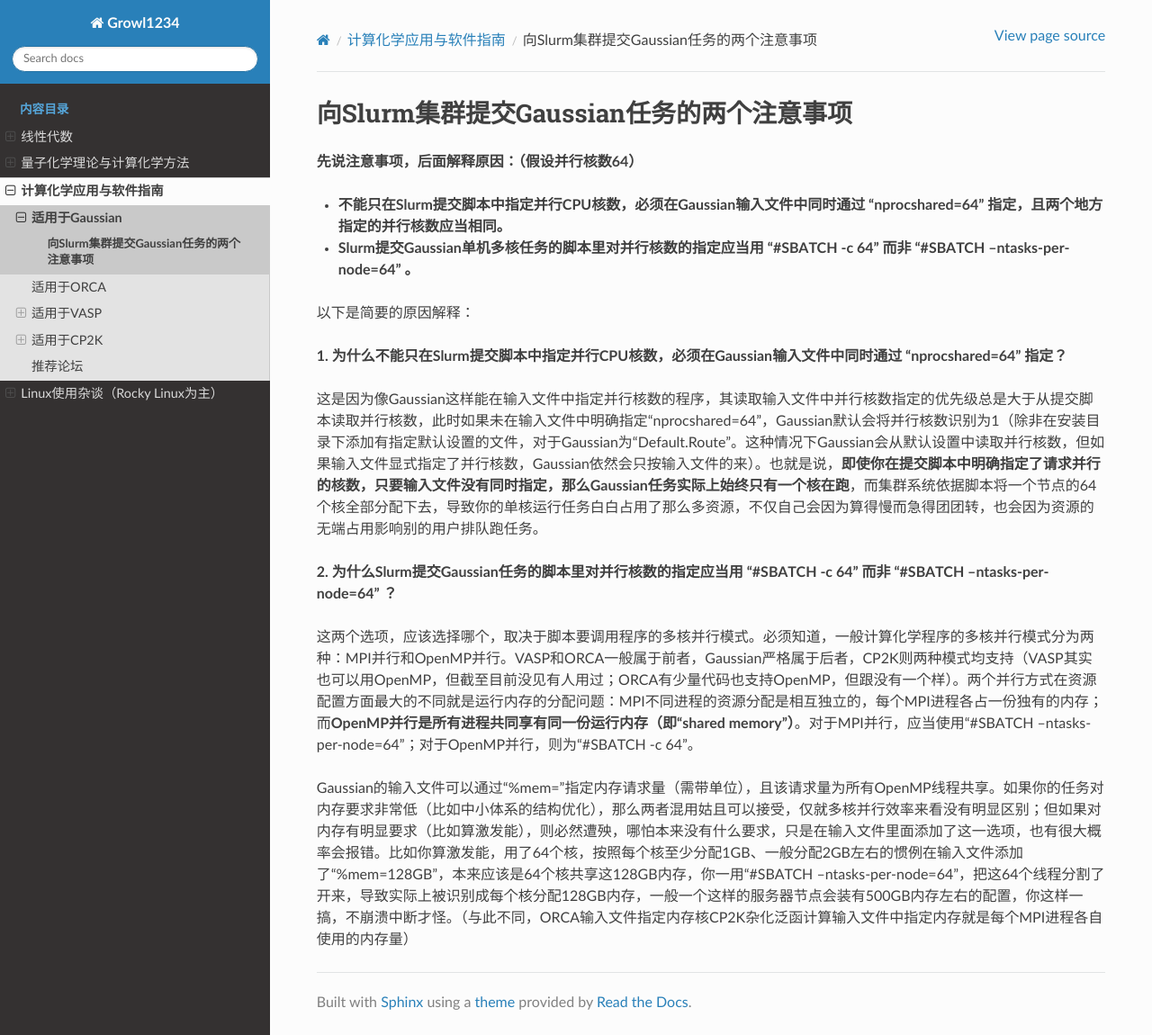
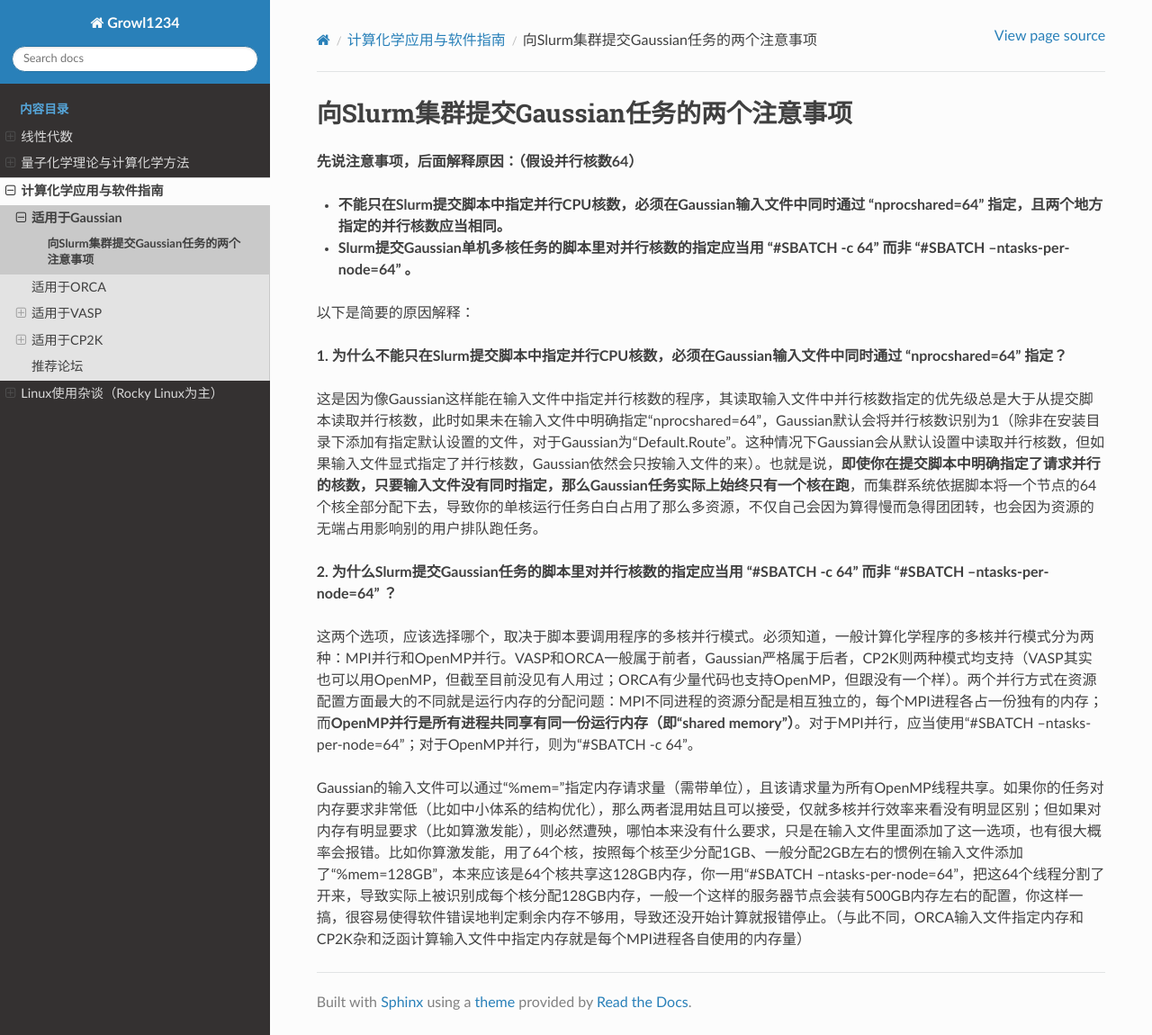
Before and after one commit to Growl1234/RTDProject, a Sphinx documentation site: the page built from source/applications/Gaussian/slurm.md, in a window 1280 px wide and 1150 px high. Shown: the whole window at 90% size. Built offline with Sphinx 7.4.7 and the Read the Docs theme 3.1.0, drawn with Linux system fonts in a browser that asks for light colours.

Commit message:
Update slurm.md

```diff
--- a/source/applications/Gaussian/slurm.md
+++ b/source/applications/Gaussian/slurm.md
@@ -16,4 +16,4 @@
 
 这两个选项，应该选择哪个，取决于脚本要调用程序的多核并行模式。必须知道，一般计算化学程序的多核并行模式分为两种：MPI并行和OpenMP并行。VASP和ORCA一般属于前者，Gaussian严格属于后者，CP2K则两种模式均支持（VASP其实也可以用OpenMP，但截至目前没见有人用过；ORCA有少量代码也支持OpenMP，但跟没有一个样）。两个并行方式在资源配置方面最大的不同就是运行内存的分配问题：MPI不同进程的资源分配是相互独立的，每个MPI进程各占一份独有的内存；而**OpenMP并行是所有进程共同享有同一份运行内存（即“shared memory”）**。对于MPI并行，应当使用“#SBATCH --ntasks-per-node=64”；对于OpenMP并行，则为“#SBATCH -c 64”。
 
-Gaussian的输入文件可以通过“%mem=”指定内存请求量（需带单位），且该请求量为所有OpenMP线程共享。如果你的任务对内存要求非常低（比如中小体系的结构优化），那么两者混用姑且可以接受，仅就多核并行效率来看没有明显区别；但如果对内存有明显要求（比如算激发能），则必然遭殃，哪怕本来没有什么要求，只是在输入文件里面添加了这一选项，也有很大概率会报错。比如你算激发能，用了64个核，按照每个核至少分配1GB、一般分配2GB左右的惯例在输入文件添加了“%mem=128GB”，本来应该是64个核共享这128GB内存，你一用“#SBATCH --ntasks-per-node=64”，把这64个线程分割了开来，导致实际上被识别成每个核分配128GB内存，一般一个这样的服务器节点会装有500GB内存左右的配置，你这样一搞，不崩溃中断才怪。（与此不同，ORCA输入文件指定内存核CP2K杂化泛函计算输入文件中指定内存就是每个MPI进程各自使用的内存量）
+Gaussian的输入文件可以通过“%mem=”指定内存请求量（需带单位），且该请求量为所有OpenMP线程共享。如果你的任务对内存要求非常低（比如中小体系的结构优化），那么两者混用姑且可以接受，仅就多核并行效率来看没有明显区别；但如果对内存有明显要求（比如算激发能），则必然遭殃，哪怕本来没有什么要求，只是在输入文件里面添加了这一选项，也有很大概率会报错。比如你算激发能，用了64个核，按照每个核至少分配1GB、一般分配2GB左右的惯例在输入文件添加了“%mem=128GB”，本来应该是64个核共享这128GB内存，你一用“#SBATCH --ntasks-per-node=64”，把这64个线程分割了开来，导致实际上被识别成每个核分配128GB内存，一般一个这样的服务器节点会装有500GB内存左右的配置，你这样一搞，很容易使得软件错误地判定剩余内存不够用，导致还没开始计算就报错停止。（与此不同，ORCA输入文件指定内存和CP2K杂和泛函计算输入文件中指定内存就是每个MPI进程各自使用的内存量）
```
